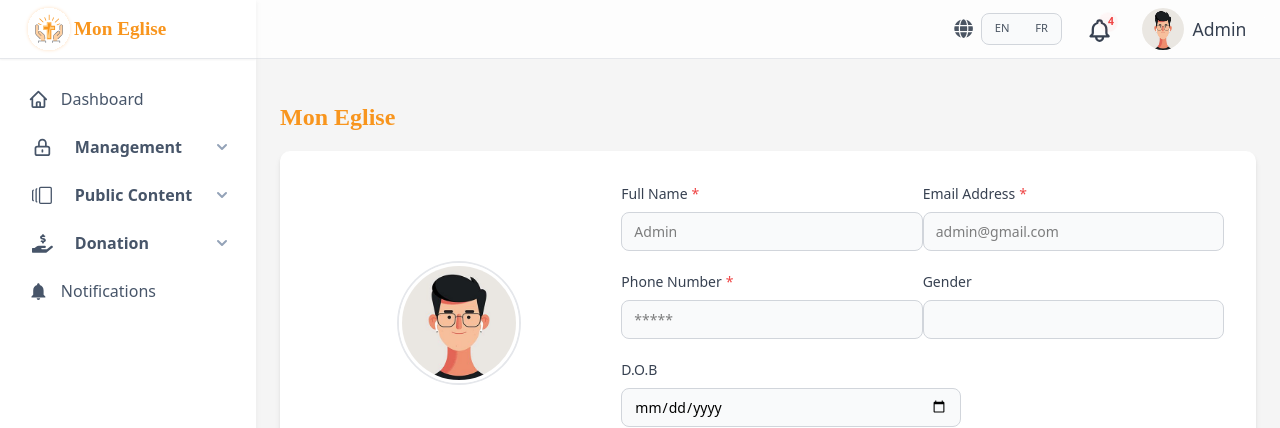
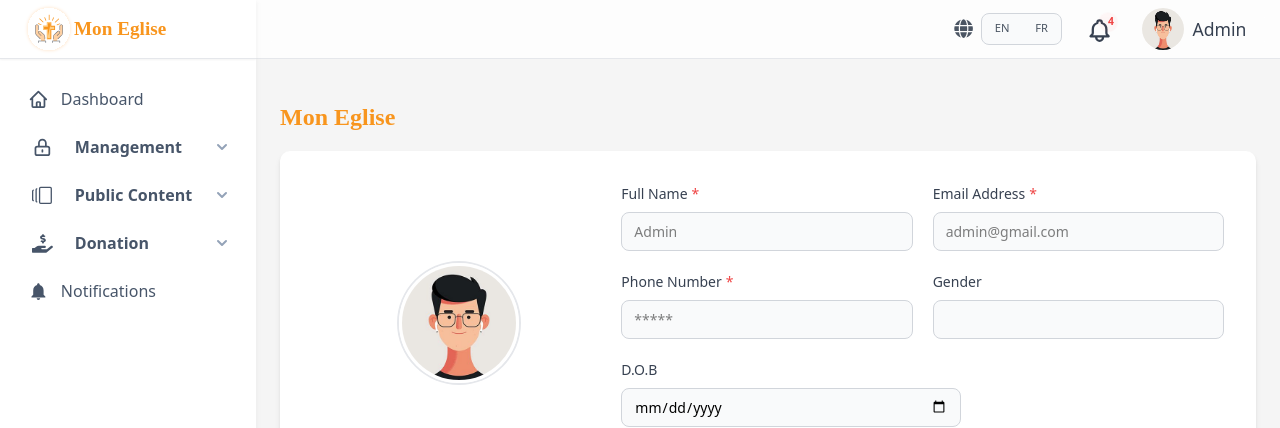
Before and after one commit to rohitwebhopper/ChurchApp, a React (Vite) app in the folder church-project/dashboard/: page /profile/view in a window 1280 px wide. Shown: the top 428 px of the page. Built offline with nearby package versions, Linux system fonts and the light colour scheme; a web font is replaced by a local one.

Commit message:
updateui

```diff
--- a/church-project/dashboard/src/components/views/pages/profile/Index.tsx
+++ b/church-project/dashboard/src/components/views/pages/profile/Index.tsx
@@ -52,8 +52,8 @@
             </Grid.Column>
 
             <Grid.Column span={{ base: 12, md: 8 }}>
-              <div className="flex justify-between">
-                <div className="w-85">
+              <div className="flex">
+                <div className="w-85 me-5 ">
                   <FormInput
                     size="small"
                     label={t("translate.fullName")}
@@ -77,8 +77,8 @@
                   />
                 </div>
               </div>
-              <div className="flex justify-between">
-                <div className="w-85">
+              <div className="flex ">
+                <div className="w-85 me-5">
                   <FormInput
                     size="small"
                     label={t("translate.phoneNumber")}
```
